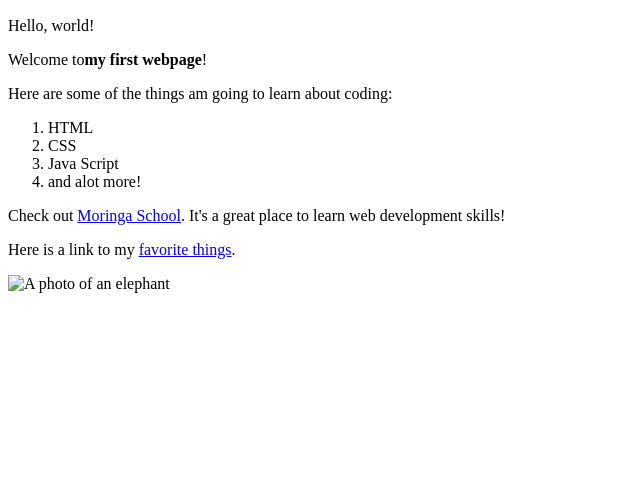
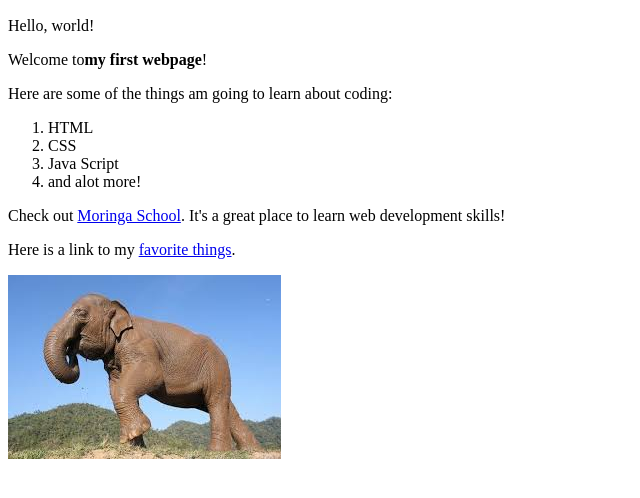
Before and after one commit to emakuthi/my-first-webpage, a plain HTML site: page index.html in a window 1280 px wide. Shown: the part 110-608 px from the top of the page, without its empty margins (0-640 px from the left). Drawn offline with Linux system fonts and the light colour scheme.

Commit message:
introduced new directory css

```diff
--- a/index.html
+++ b/index.html
@@ -17,6 +17,6 @@
        </ol>
        <p>Check out <a href="http://moringaschool.com/">Moringa School</a>. It's a great place to learn web development skills!</p>
        <p>Here is a link to my <a href="my-favorite-things.html">favorite things</a>.</p>
-       <img src="Elephant.jpg" alt="A photo of an elephant">
+       <img src="images/Elephant.jpg" alt="A photo of an elephant">
     </body>
 </html>
```
Also changed, not shown: my-favorite-things.html (+1 -1 lines), css/styles.css (added).
